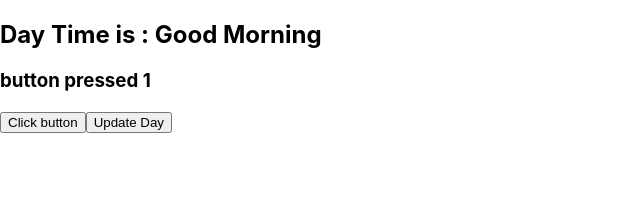
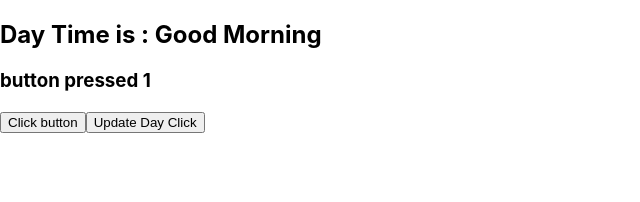
Before and after one commit to gqadirdepar/webproject4, a React (Create React App) app: page / in a window 1280 px wide. Shown: the top 202 px of the page, without its empty margins (0-640 px from the left). Built offline with nearby package versions, Linux system fonts and the light colour scheme.

Commit message:
app.js updated
click

```diff
--- a/src/App.js
+++ b/src/App.js
@@ -21,7 +21,7 @@ Click button
        ()=>setMorning(!isMorning)
      }
      >
-Update Day
+Update Day Click
      </button>
     </div>
   );
```
Also changed, not shown: 1 other file (tests, documents, lock files or other folders).
